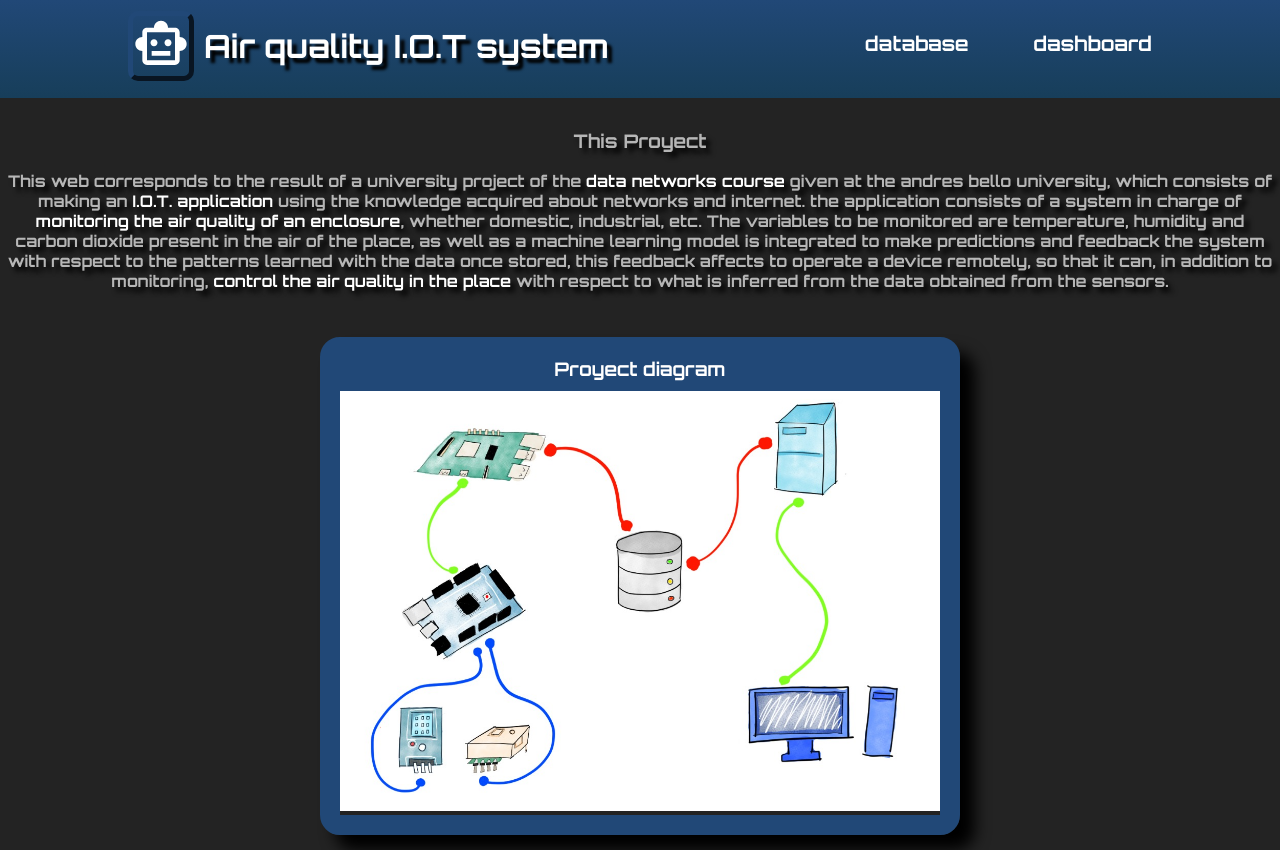
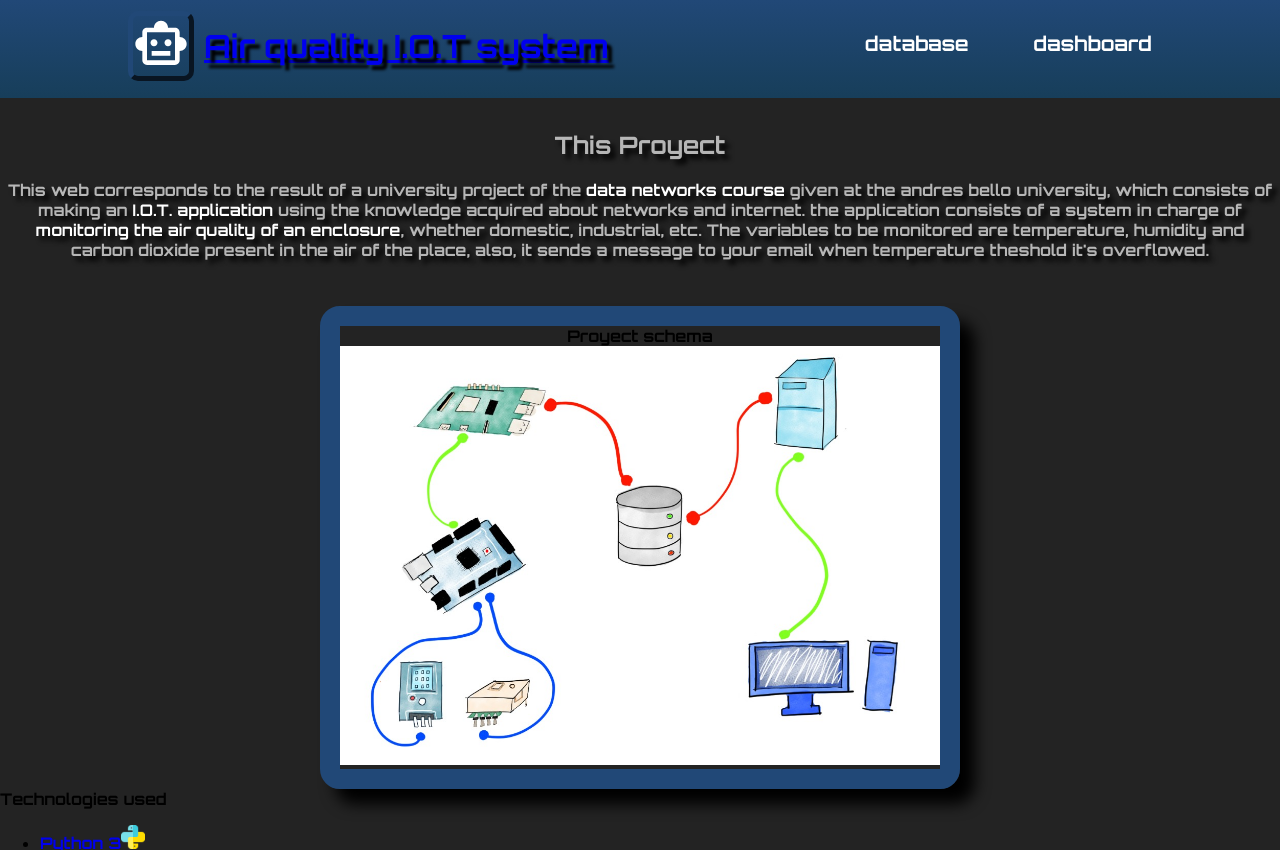
Before and after one commit to 5t3353/Iot-app, a Flask app: page / in a window 1280 px wide. Shown: the top 850 px of the page. Run offline with Flask 2, Linux system fonts and the light colour scheme.

Commit message:
Add files via upload

```diff
--- a/templates/principal.html
+++ b/templates/principal.html
@@ -14,10 +14,10 @@
   <header>
     <div class="logo__title">
       <div class="image__bundle">
-        <a id="title" href="/"><img src="/static/smart.svg"></a>
+        <img src="/static/smart.svg">
       </div>
       <div class="title__bundle">
-        <h1>Air quality I.O.T system </h1>
+        <a id="title" href="/"><h1>Air quality I.O.T system </h1></a>
       </div>
     </div>
     <div class="nav__bar">
@@ -27,57 +27,49 @@
       </nav>
     </div>
   </header>
-
   <main>
-
-  <section>
     <article class="info">
       <h1>This Proyect</h1>
       <p>
         This web corresponds to the result of a university project of the <strong>data networks course</strong> given at the andres bello university,
         which consists of making an <strong>I.O.T. application</strong> using the knowledge acquired about networks and internet.
         the application consists of a system in charge of <strong>monitoring the air quality of an enclosure</strong>, whether domestic, industrial, etc.
-        The variables to be monitored are temperature, humidity and carbon dioxide present in the air of the place,
-        as well as a machine learning model is integrated to make predictions and feedback the system with respect to the patterns learned with the data once stored,
-        this feedback affects to operate a device remotely, so that it can, in addition to monitoring,
-        <strong>control the air quality in the place</strong> with respect to what is inferred from the data obtained from the sensors.
+        The variables to be monitored are temperature, humidity and carbon dioxide present in the air of the place, also, it sends a message to your email
+        when temperature theshold it's overflowed.
        </p>
     </article>
-  </section>
-
-  <section>
     <div class="diagram">
-      <h3>Proyect diagram</h3>
+      <div class="schema">
+        Proyect schema
+      </div>
       <img src="/static/diagram.jpeg" alt="iot" width="100%" height="100%">
     </div>
-  </section>
-
-  <section>
-    <article class="tech">
-      <h3>Technologies used</h3>
-      <ul>
-        <li>
-          <h2>Python 3 <img src="/static/piton.png" alt="python"> </h2>
-          <ul>
-            <li> <a href="https://flask.palletsprojects.com/en/2.0.x/">Flask</a></li>
-          </ul>
-        </li>
-        <li>python 3</li>
-        <li>python 3</li>
-        <li>python 3</li>
-        <li>python 3</li>
-        <li>python 3</li>
-        <li>python 3</li>
-        <li>python 3</li>
-      </ul>
+    <article class="techs">
+      <div class="subtitle">
+        Technologies used
+      </div>
+      <div class="usedtechs">
+        <ul id="list">
+          <li>
+            <a href="https://www.python.org/">Python 3</a><img class="python"src="/static/piton.png" width="24px" height="24px"alt="python">
+            <ul>
+              <li><a href="https://flask.palletsprojects.com/en/2.0.x/" alt="flask">Flask</a> <img src="/static/chilli.png" alt="chilli"> </li>
+            </ul>
+          </li>
+          <li><a href="https://www.raspberrypi.com/">Raspberry pi 4 model B</a><img src="/static/raspberry-pi.png" alt="raspberry"></li>
+          <li><a href="https://www.arduino.cc/">Arduino mega 2560</a><img src="/static/motherboard.png" alt="arduino"></li>
+          <li><a href="https://www.mongodb.com/atlas/database">Mongodb atlas</a><img src="/static/database.png" alt="mongodb"></li>
+          <li><a href="https://www.chartjs.org/">Chart js</a> <img src="/static/pie-chart.png" alt="chartjs"> </li>
+        </ul>
+      </div>
     </article>
-  </section>
-
   </main>
   <footer>
-    <section class="footer">
-      Author : Matias henriquez
-    </section>
+    <div class="footer">
+      <hr>
+      Copyright @2021  |  Designed by Matias henriquez
+      <hr>
+    </div>
   </footer>
 </body>
 </html>
```
Also changed, not shown: templates/dashboard.html (+7 -5 lines), templates/data.html (+7 -7 lines).
